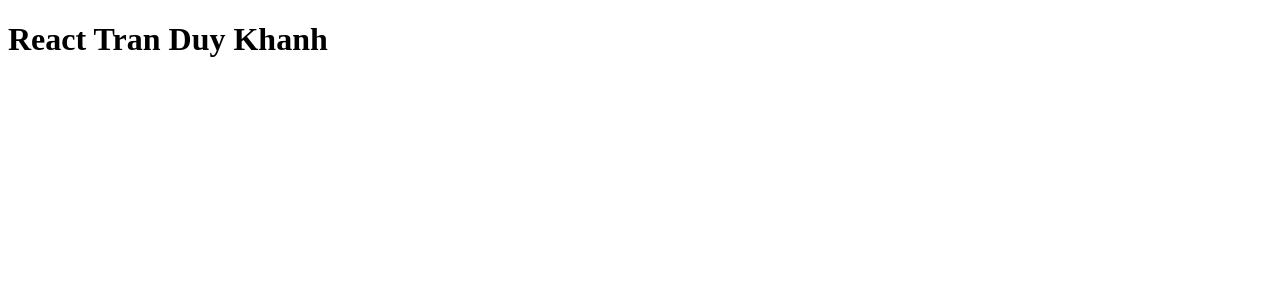
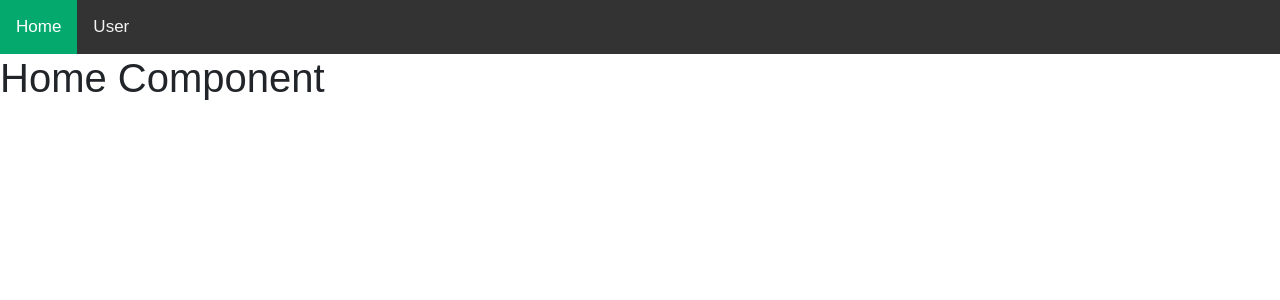
Before and after one commit to githubtranduykhanh/jwt-react-base, a React (Create React App) app: page / in a window 1280 px wide. Shown: the top 300 px of the page. Built offline with nearby package versions, Linux system fonts and the light colour scheme.

Commit message:
router-bootstrap

```diff
--- a/package.json
+++ b/package.json
@@ -6,8 +6,11 @@
     "@testing-library/jest-dom": "^5.16.1",
     "@testing-library/react": "^11.2.7",
     "@testing-library/user-event": "^12.8.3",
+    "bootstrap": "5.3.0",
     "react": "^17.0.2",
+    "react-bootstrap": "2.8.0",
     "react-dom": "^17.0.2",
+    "react-router-dom": "5.3.0",
     "react-scripts": "4.0.3",
     "sass": "1.48.0",
     "web-vitals": "^1.1.2"
--- a/src/App.js
+++ b/src/App.js
@@ -1,9 +1,37 @@
-
+import 'bootstrap/dist/css/bootstrap.min.css';
+import './App.scss';
+import {
+  BrowserRouter,
+  Switch,
+  Route,
+} from "react-router-dom";
+import Nav from './components/Navigation';
+import Home from './components/Home';
+import User from './components/User';
+import Login from './components/Login';
 
 function App() {
   return (
-    <div>
-      <h1>React Tran Duy Khanh</h1>
+
+    <div className='app-contaner'>
+
+      <BrowserRouter>
+        <Nav/>
+        <Switch>
+          <Route exact path="/">
+            <Home/>
+          </Route>
+          <Route path="/user">
+            <User />
+          </Route>
+          <Route path="/login">
+            <Login/>
+          </Route>
+          <Route path="*">
+            404 Not Found
+          </Route>
+        </Switch>
+      </BrowserRouter>
     </div>
   );
 }
--- /dev/null
+++ b/src/App.scss
@@ -0,0 +1,4 @@
+body {
+    margin: 0;
+    font-family: Arial, Helvetica, sans-serif;
+}
--- /dev/null
+++ b/src/components/Home/index.js
@@ -0,0 +1,11 @@
+import './Home.scss'
+
+const Home = () => {
+    return (
+        <div className="home-contaner">
+            <h1>Home Component</h1>
+        </div>
+    );
+}
+
+export default Home;
--- /dev/null
+++ b/src/components/Login/index.js
@@ -0,0 +1,11 @@
+import { Button } from 'react-bootstrap';
+const Login = () => {
+    return (
+        <>
+        Login
+        <Button variant="primary">Primary</Button>
+        </>
+    );
+}
+
+export default Login;
--- /dev/null
+++ b/src/components/Navigation/Nav.scss
@@ -0,0 +1,20 @@
+.topnav {
+    overflow: hidden;
+    background-color: #333;
+    a {
+        float: left;
+        color: #f2f2f2;
+        text-align: center;
+        padding: 14px 16px;
+        text-decoration: none;
+        font-size: 17px;
+    }
+    a:hover {
+        background-color: #ddd;
+        color: black;
+    }
+    a.active {
+        background-color: #04AA6D;
+        color: white;
+    }
+}
--- /dev/null
+++ b/src/components/Navigation/index.js
@@ -0,0 +1,13 @@
+import './Nav.scss'
+import { NavLink } from "react-router-dom";
+
+const Nav = () => {
+    return (
+        <div class="topnav">
+            <NavLink  to="/" exact>Home</NavLink>
+            <NavLink  to="/user">User</NavLink>
+        </div>
+    );
+}
+
+export default Nav;
--- /dev/null
+++ b/src/components/User/index.js
@@ -0,0 +1,11 @@
+import './User.scss'
+
+const User = () => {
+    return (
+        <div className="user-contaner">
+            <h1>User Component</h1>
+        </div>
+    );
+}
+
+export default User;
```
Also changed, not shown: src/components/Home/Home.scss (added), src/components/User/User.scss (added), 1 other file (tests, documents, lock files or other folders).
